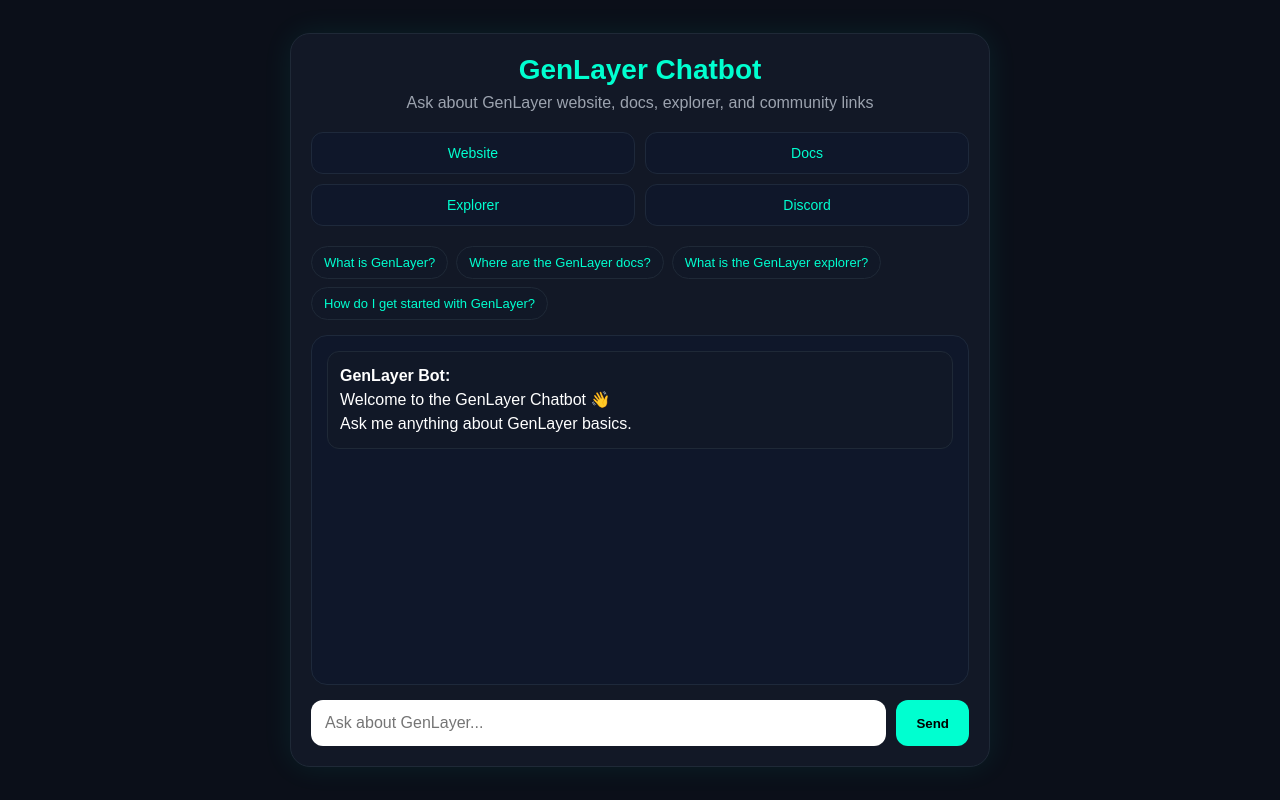
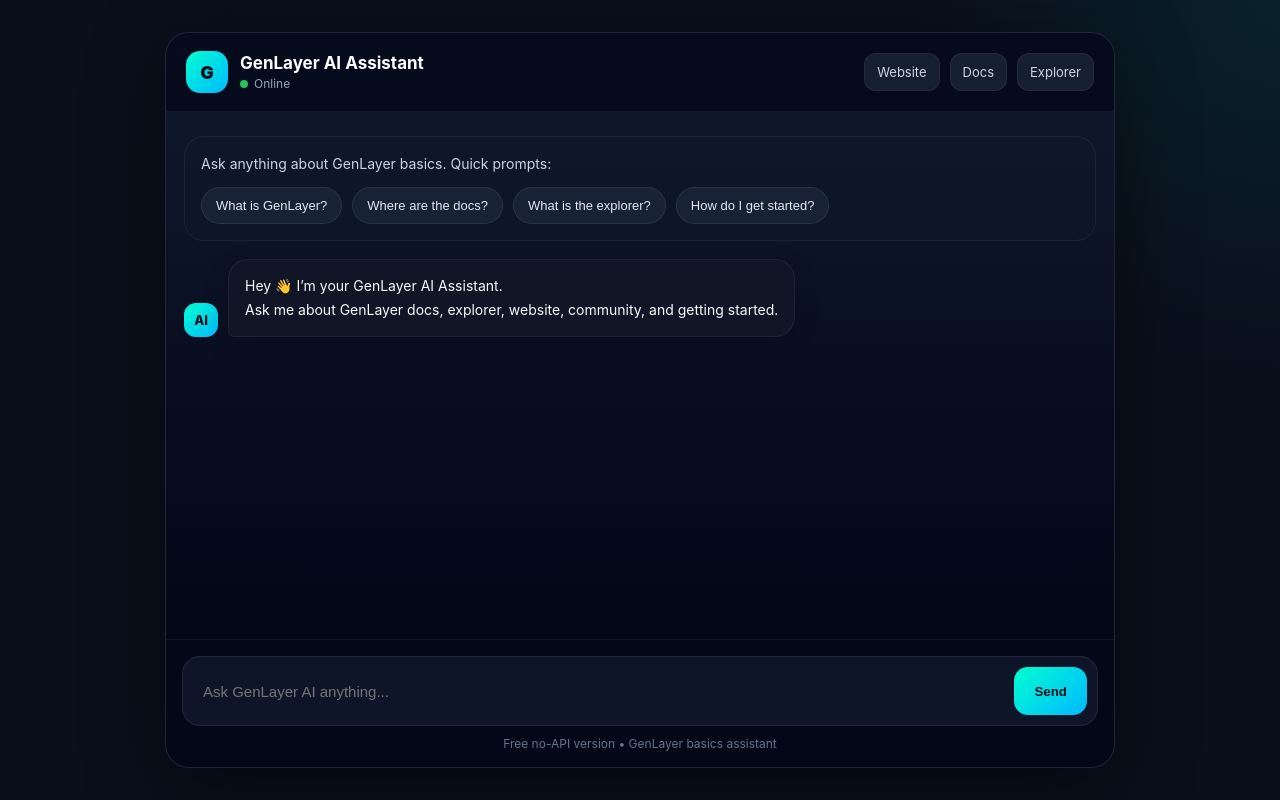
Before and after one commit to thelly2/genlayer-chatbot, a Next.js app: page / in a window 1280 px wide. Built offline with nearby package versions, Linux system fonts and the light colour scheme.

Commit message:
Update page.tsx

```diff
--- a/app/page.tsx
+++ b/app/page.tsx
@@ -1,6 +1,6 @@
 "use client";
 
-import { useState } from "react";
+import { useEffect, useRef, useState } from "react";
 
 type ChatMessage = {
   role: "user" | "bot";
@@ -13,16 +13,22 @@
   const [messages, setMessages] = useState<ChatMessage[]>([
     {
       role: "bot",
-      text: "Welcome to the GenLayer Chatbot 👋\nAsk me anything about GenLayer basics."
-    }
+      text: "Hey 👋 I’m your GenLayer AI Assistant.\nAsk me about GenLayer docs, explorer, website, community, and getting started.",
+    },
   ]);
+
+  const messagesEndRef = useRef<HTMLDivElement | null>(null);
 
   const suggestions = [
     "What is GenLayer?",
-    "Where are the GenLayer docs?",
-    "What is the GenLayer explorer?",
-    "How do I get started with GenLayer?"
+    "Where are the docs?",
+    "What is the explorer?",
+    "How do I get started?",
   ];
+
+  useEffect(() => {
+    messagesEndRef.current?.scrollIntoView({ behavior: "smooth" });
+  }, [messages, loading]);
 
   async function sendMessage(customText?: string) {
     const textToSend = customText || input;
@@ -37,21 +43,27 @@
       const res = await fetch("/api/chat", {
         method: "POST",
         headers: {
-          "Content-Type": "application/json"
+          "Content-Type": "application/json",
         },
-        body: JSON.stringify({ message: textToSend })
+        body: JSON.stringify({ message: textToSend }),
       });
 
       const data = await res.json();
 
       setMessages((prev) => [
         ...prev,
-        { role: "bot", text: data.reply || "No reply received." }
+        {
+          role: "bot",
+          text: data.reply || "No reply received.",
+        },
       ]);
     } catch (error) {
       setMessages((prev) => [
         ...prev,
-        { role: "bot", text: "Something went wrong. Please try again." }
+        {
+          role: "bot",
+          text: "Something went wrong. Please try again.",
+        },
       ]);
     } finally {
       setLoading(false);
@@ -59,62 +71,378 @@
   }
 
   return (
-    <main className="container">
-      <div className="chatbox">
-        <div className="header">
-          <h1>GenLayer Chatbot</h1>
-          <p>Ask about GenLayer website, docs, explorer, and community links</p>
+    <main
+      style={{
+        minHeight: "100vh",
+        background:
+          "radial-gradient(circle at top right, rgba(0,255,208,0.08), transparent 25%), #0a0f1c",
+        color: "white",
+        display: "flex",
+        justifyContent: "center",
+        alignItems: "center",
+        padding: "20px",
+        fontFamily:
+          "Inter, ui-sans-serif, system-ui, -apple-system, BlinkMacSystemFont, 'Segoe UI', sans-serif",
+      }}
+    >
+      <div
+        style={{
+          width: "100%",
+          maxWidth: "950px",
+          height: "92vh",
+          background: "rgba(15, 23, 42, 0.95)",
+          border: "1px solid rgba(255,255,255,0.08)",
+          borderRadius: "24px",
+          overflow: "hidden",
+          display: "flex",
+          flexDirection: "column",
+          boxShadow: "0 20px 80px rgba(0,0,0,0.45)",
+          backdropFilter: "blur(10px)",
+        }}
+      >
+        {/* Header */}
+        <div
+          style={{
+            padding: "18px 20px",
+            borderBottom: "1px solid rgba(255,255,255,0.06)",
+            display: "flex",
+            alignItems: "center",
+            justifyContent: "space-between",
+            background: "rgba(2, 6, 23, 0.7)",
+          }}
+        >
+          <div style={{ display: "flex", alignItems: "center", gap: "12px" }}>
+            <div
+              style={{
+                width: "42px",
+                height: "42px",
+                borderRadius: "14px",
+                background:
+                  "linear-gradient(135deg, #00ffd0 0%, #00b8ff 100%)",
+                display: "flex",
+                alignItems: "center",
+                justifyContent: "center",
+                fontWeight: 900,
+                color: "#001018",
+                fontSize: "18px",
+              }}
+            >
+              G
+            </div>
+            <div>
+              <div style={{ fontWeight: 700, fontSize: "17px" }}>
+                GenLayer AI Assistant
+              </div>
+              <div
+                style={{
+                  fontSize: "12px",
+                  color: "#94a3b8",
+                  display: "flex",
+                  alignItems: "center",
+                  gap: "6px",
+                  marginTop: "3px",
+                }}
+              >
+                <span
+                  style={{
+                    width: "8px",
+                    height: "8px",
+                    borderRadius: "999px",
+                    background: "#22c55e",
+                    display: "inline-block",
+                  }}
+                />
+                Online
+              </div>
+            </div>
           </div>
 
-        <div className="quick-links">
-          <a href="https://www.genlayer.com" target="_blank">Website</a>
-          <a href="https://docs.genlayer.com" target="_blank">Docs</a>
-          <a href="https://explorer-studio.genlayer.com" target="_blank">Explorer</a>
-          <a href="https://discord.gg/genlayerlabs" target="_blank">Discord</a>
+          <div
+            style={{
+              display: "flex",
+              gap: "10px",
+              flexWrap: "wrap",
+            }}
+          >
+            <a
+              href="https://www.genlayer.com"
+              target="_blank"
+              style={topLinkStyle}
+            >
+              Website
+            </a>
+            <a
+              href="https://docs.genlayer.com"
+              target="_blank"
+              style={topLinkStyle}
+            >
+              Docs
+            </a>
+            <a
+              href="https://explorer-studio.genlayer.com"
+              target="_blank"
+              style={topLinkStyle}
+            >
+              Explorer
+            </a>
+          </div>
         </div>
 
-        <div className="suggestions">
+        {/* Messages */}
+        <div
+          style={{
+            flex: 1,
+            overflowY: "auto",
+            padding: "24px 18px 10px",
+            display: "flex",
+            flexDirection: "column",
+            gap: "14px",
+            background:
+              "linear-gradient(to bottom, rgba(15,23,42,0.95), rgba(2,6,23,0.98))",
+          }}
+        >
+          {/* Welcome card */}
+          <div
+            style={{
+              background: "rgba(15, 23, 42, 0.85)",
+              border: "1px solid rgba(255,255,255,0.06)",
+              borderRadius: "20px",
+              padding: "16px",
+              marginBottom: "4px",
+            }}
+          >
+            <div
+              style={{
+                fontSize: "14px",
+                color: "#cbd5e1",
+                marginBottom: "12px",
+                lineHeight: 1.6,
+              }}
+            >
+              Ask anything about GenLayer basics. Quick prompts:
+            </div>
+
+            <div
+              style={{
+                display: "flex",
+                flexWrap: "wrap",
+                gap: "10px",
+              }}
+            >
               {suggestions.map((q) => (
-            <button key={q} onClick={() => sendMessage(q)}>
+                <button
+                  key={q}
+                  onClick={() => sendMessage(q)}
+                  style={{
+                    border: "1px solid rgba(255,255,255,0.08)",
+                    background: "rgba(30, 41, 59, 0.7)",
+                    color: "#e2e8f0",
+                    borderRadius: "999px",
+                    padding: "10px 14px",
+                    cursor: "pointer",
+                    fontSize: "13px",
+                  }}
+                >
                   {q}
                 </button>
               ))}
             </div>
+          </div>
 
-        <div className="messages">
-          {messages.map((msg, index) => (
+          {messages.map((msg, index) => {
+            const isUser = msg.role === "user";
+
+            return (
               <div
                 key={index}
-              className={`message ${msg.role === "user" ? "user" : "bot"}`}
+                style={{
+                  display: "flex",
+                  justifyContent: isUser ? "flex-end" : "flex-start",
+                }}
               >
-              <strong>{msg.role === "user" ? "You" : "GenLayer Bot"}:</strong>
-              <br />
+                <div
+                  style={{
+                    maxWidth: "78%",
+                    display: "flex",
+                    gap: "10px",
+                    alignItems: "flex-end",
+                    flexDirection: isUser ? "row-reverse" : "row",
+                  }}
+                >
+                  <div
+                    style={{
+                      width: "34px",
+                      height: "34px",
+                      borderRadius: "12px",
+                      background: isUser
+                        ? "linear-gradient(135deg, #2563eb, #1d4ed8)"
+                        : "linear-gradient(135deg, #00ffd0, #00b8ff)",
+                      display: "flex",
+                      alignItems: "center",
+                      justifyContent: "center",
+                      fontWeight: 800,
+                      fontSize: "13px",
+                      color: isUser ? "white" : "#001018",
+                      flexShrink: 0,
+                    }}
+                  >
+                    {isUser ? "You" : "AI"}
+                  </div>
+
+                  <div
+                    style={{
+                      background: isUser
+                        ? "linear-gradient(135deg, #1d4ed8, #2563eb)"
+                        : "rgba(17, 24, 39, 0.95)",
+                      border: isUser
+                        ? "none"
+                        : "1px solid rgba(255,255,255,0.06)",
+                      borderRadius: isUser
+                        ? "20px 20px 6px 20px"
+                        : "20px 20px 20px 6px",
+                      padding: "14px 16px",
+                      lineHeight: 1.7,
+                      fontSize: "14px",
+                      color: "#f8fafc",
+                      whiteSpace: "pre-wrap",
+                      boxShadow: "0 8px 24px rgba(0,0,0,0.18)",
+                    }}
+                  >
                     {msg.text}
                   </div>
-          ))}
+                </div>
+              </div>
+            );
+          })}
 
           {loading && (
-            <div className="message bot">
-              <strong>GenLayer Bot:</strong>
-              <br />
+            <div
+              style={{
+                display: "flex",
+                justifyContent: "flex-start",
+              }}
+            >
+              <div
+                style={{
+                  maxWidth: "78%",
+                  display: "flex",
+                  gap: "10px",
+                  alignItems: "flex-end",
+                }}
+              >
+                <div
+                  style={{
+                    width: "34px",
+                    height: "34px",
+                    borderRadius: "12px",
+                    background: "linear-gradient(135deg, #00ffd0, #00b8ff)",
+                    display: "flex",
+                    alignItems: "center",
+                    justifyContent: "center",
+                    fontWeight: 800,
+                    fontSize: "13px",
+                    color: "#001018",
+                    flexShrink: 0,
+                  }}
+                >
+                  AI
+                </div>
+
+                <div
+                  style={{
+                    background: "rgba(17, 24, 39, 0.95)",
+                    border: "1px solid rgba(255,255,255,0.06)",
+                    borderRadius: "20px 20px 20px 6px",
+                    padding: "14px 16px",
+                    fontSize: "14px",
+                    color: "#cbd5e1",
+                  }}
+                >
                   Typing...
                 </div>
+              </div>
+            </div>
           )}
+
+          <div ref={messagesEndRef} />
         </div>
 
-        <div className="input-row">
+        {/* Input */}
+        <div
+          style={{
+            padding: "16px",
+            borderTop: "1px solid rgba(255,255,255,0.06)",
+            background: "rgba(2, 6, 23, 0.85)",
+          }}
+        >
+          <div
+            style={{
+              display: "flex",
+              gap: "12px",
+              background: "rgba(15, 23, 42, 0.95)",
+              border: "1px solid rgba(255,255,255,0.08)",
+              borderRadius: "18px",
+              padding: "10px",
+            }}
+          >
             <input
               type="text"
-            placeholder="Ask about GenLayer..."
+              placeholder="Ask GenLayer AI anything..."
               value={input}
               onChange={(e) => setInput(e.target.value)}
               onKeyDown={(e) => {
                 if (e.key === "Enter") sendMessage();
               }}
+              style={{
+                flex: 1,
+                background: "transparent",
+                border: "none",
+                outline: "none",
+                color: "white",
+                fontSize: "15px",
+                padding: "12px 10px",
+              }}
             />
-          <button onClick={() => sendMessage()}>Send</button>
+
+            <button
+              onClick={() => sendMessage()}
+              style={{
+                border: "none",
+                background: "linear-gradient(135deg, #00ffd0, #00b8ff)",
+                color: "#001018",
+                fontWeight: 800,
+                borderRadius: "14px",
+                padding: "0 20px",
+                cursor: "pointer",
+                minHeight: "48px",
+              }}
+            >
+              Send
+            </button>
+          </div>
+
+          <div
+            style={{
+              marginTop: "10px",
+              fontSize: "12px",
+              color: "#64748b",
+              textAlign: "center",
+            }}
+          >
+            Free no-API version • GenLayer basics assistant
+          </div>
         </div>
       </div>
     </main>
   );
 }
+
+const topLinkStyle: React.CSSProperties = {
+  textDecoration: "none",
+  color: "#cbd5e1",
+  fontSize: "13px",
+  padding: "10px 12px",
+  borderRadius: "12px",
+  background: "rgba(30, 41, 59, 0.7)",
+  border: "1px solid rgba(255,255,255,0.06)",
+};
```
Lines whose indentation alone changed are shown as unchanged.
